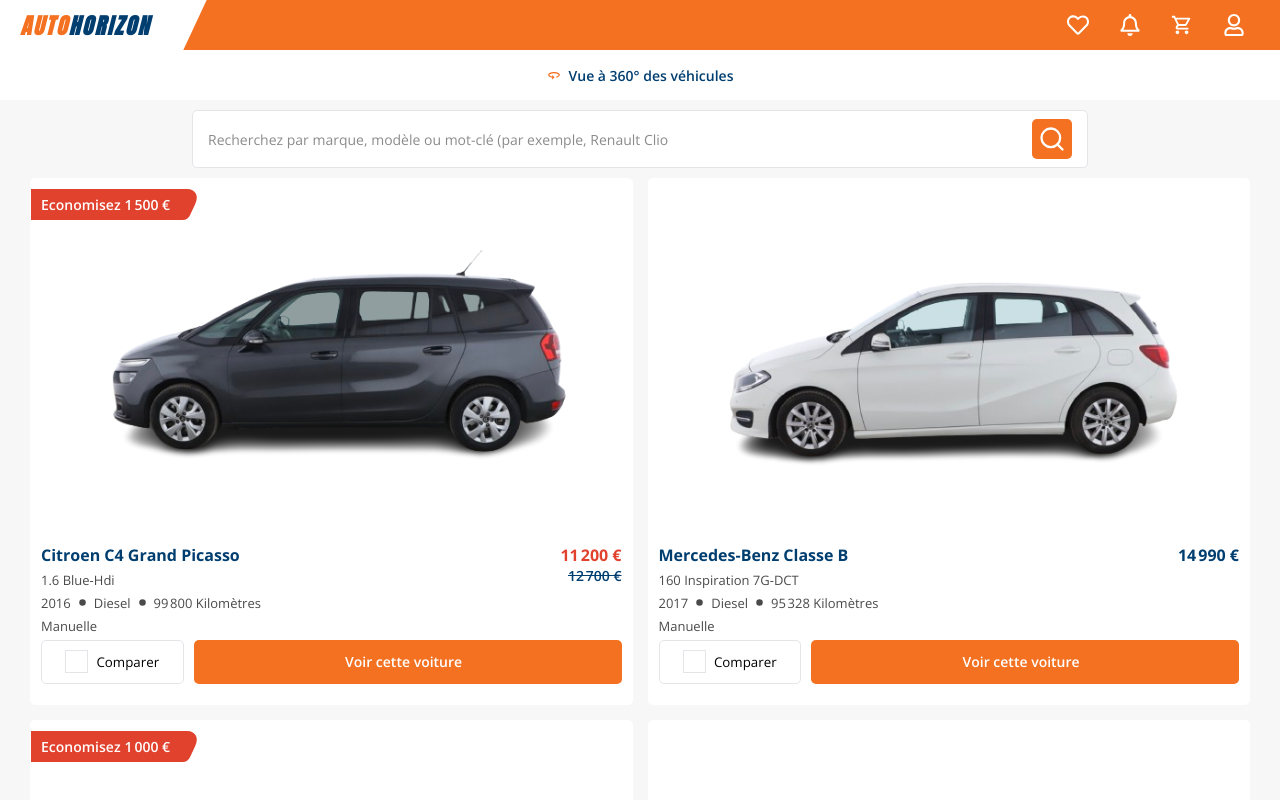
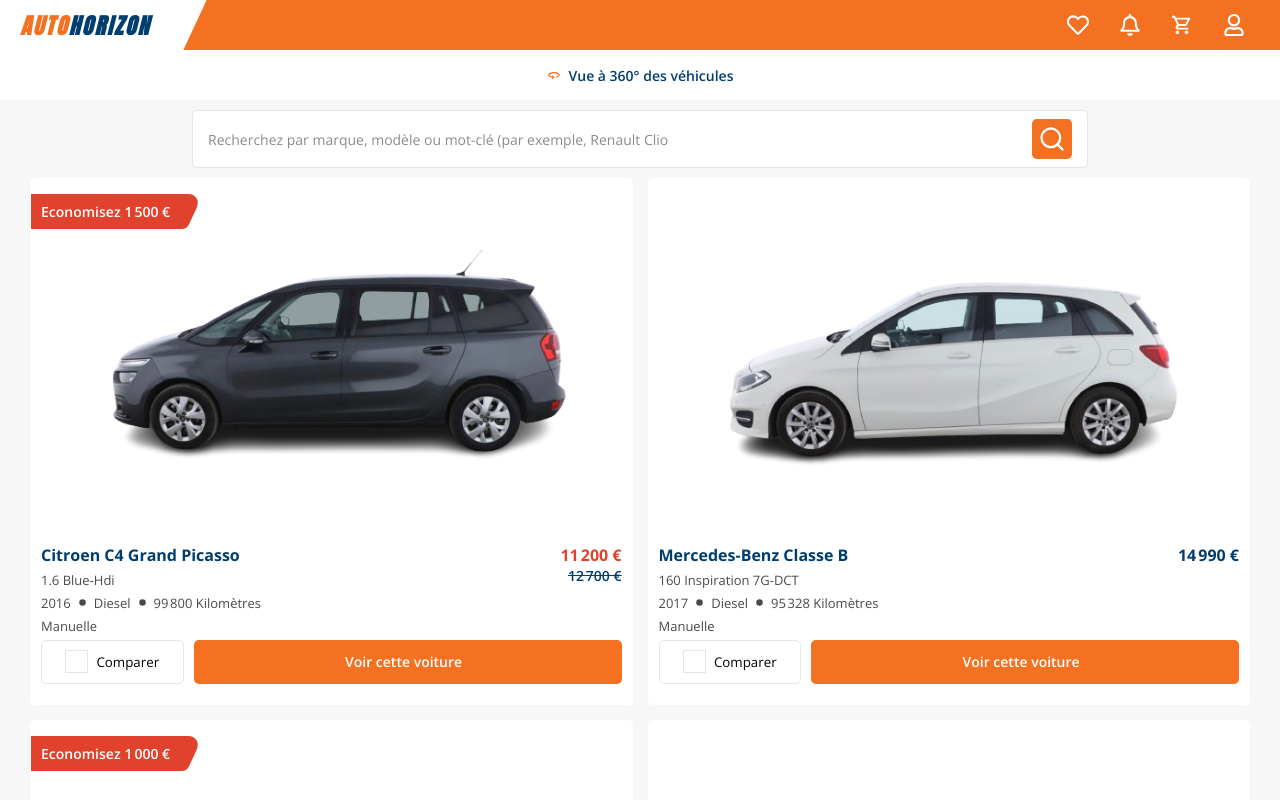
Before and after one commit to romainniamor/HorizonCar, a React (Vite) app: page / in a window 1280 px wide. Built offline with nearby package versions, Linux system fonts and the light colour scheme; the HTML template or start-up script is replaced by a standard one.

Commit message:
💄 Apply modification to discount tag

```diff
--- a/src/components/pages/main/mainContent/panels/panelRight/carsInfosConfig.tsx
+++ b/src/components/pages/main/mainContent/panels/panelRight/carsInfosConfig.tsx
@@ -1,5 +1,5 @@
 import { CarType } from "../../../../../../types";
-import { applyDiscount, formatedPrice } from "../../../../../../utils/math";
+import { applyDiscount } from "../../../../../../utils/math";
 
 export const getCarsInfos = (carsSelected: CarType[]) => {
   return [
--- a/src/components/reusable/DiscountTag.tsx
+++ b/src/components/reusable/DiscountTag.tsx
@@ -18,11 +18,11 @@
   display: flex;
   align-items: center;
   gap: ${theme.spacing.xxs};
-  padding: 6px 10px;
+  padding: 8px 10px;
   background: ${theme.colors.red};
 
   position: absolute;
-  top: 10px;
+  top: 15px;
   left: 0px;
 
   span {
```
